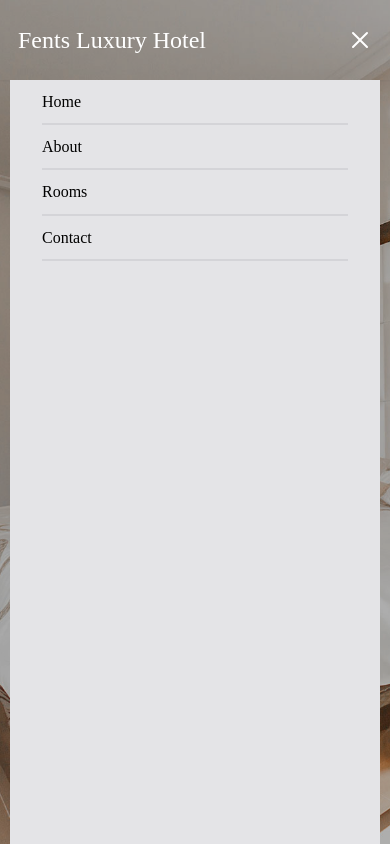
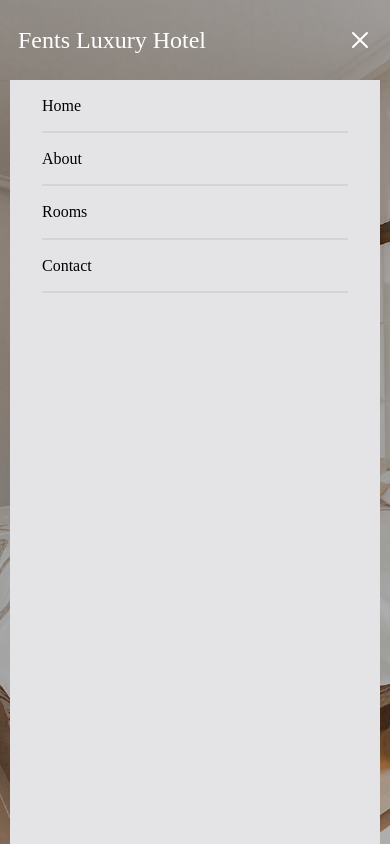
Before and after one commit to Kolabalogun/Fents-Luxury-Hotel, a React (Vite) app: page / in a window 390 px wide. Both pictures are taken after a click on the element 356 px from the left and 40 px from the top of the page. Built offline with nearby package versions, Linux system fonts and the light colour scheme; no server answers; the database is empty.

Commit message:
Update Nav.jsx

```diff
--- a/src/Components/Nav.jsx
+++ b/src/Components/Nav.jsx
@@ -185,7 +185,7 @@ const Navbar = ({ galleryBg }) => {
                 navigate("/");
               }}
             >
-              <li className="border-b-2  text-black border-zinc-300 w-full cursor-pointer py-2 font-cumm">
+              <li className="border-b-2  text-black border-zinc-300 w-full cursor-pointer py-3 font-cumm">
                 Home
               </li>
             </Link>
@@ -202,7 +202,7 @@ const Navbar = ({ galleryBg }) => {
                 navigate("/about");
               }}
             >
-              <li className="border-b-2  text-black border-zinc-300 w-full cursor-pointer py-2 font-cumm">
+              <li className="border-b-2  text-black border-zinc-300 w-full cursor-pointer py-3 font-cumm">
                 About
               </li>
             </Link>
@@ -220,7 +220,7 @@ const Navbar = ({ galleryBg }) => {
                 navigate("/rooms");
               }}
             >
-              <li className="border-b-2  text-black border-zinc-300 w-full cursor-pointer py-2 font-cumm">
+              <li className="border-b-2  text-black border-zinc-300 w-full cursor-pointer py-3 font-cumm">
                 Rooms
               </li>
             </Link>
@@ -238,7 +238,7 @@ const Navbar = ({ galleryBg }) => {
                 navigate("/gallery");
               }}
             >
-              <li className="border-b-2  text-black border-zinc-300 w-full cursor-pointer py-2 font-cumm">
+              <li className="border-b-2  text-black border-zinc-300 w-full cursor-pointer py-3 font-cumm">
                 Gallery
               </li>
             </Link> */}
@@ -255,7 +255,7 @@ const Navbar = ({ galleryBg }) => {
                 navigate("/contact");
               }}
             >
-              <li className="border-b-2  text-black border-zinc-300 w-full cursor-pointer py-2 font-cumm">
+              <li className="border-b-2  text-black border-zinc-300 w-full cursor-pointer py-3 font-cumm">
                 Contact
               </li>
             </Link>
```
